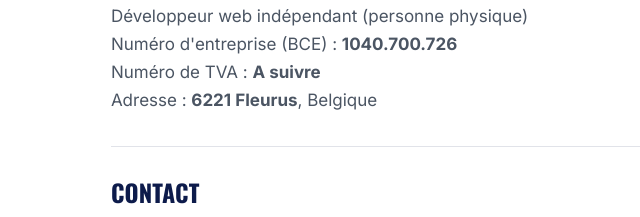
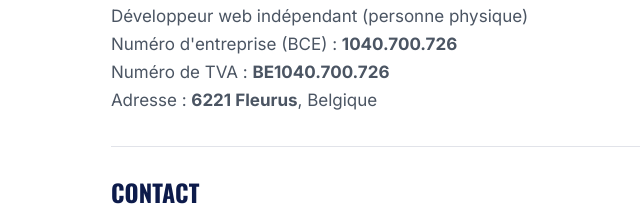
Before and after one commit to cyrilfassiau/Fassiau-Dev, a plain HTML site: page mentions-legales.html in a window 1280 px wide. Shown: the part 359-576 px from the top of the page, 204-844 px from the left. Drawn offline with Linux system fonts and the light colour scheme.

Commit message:
TVA number added

```diff
--- a/mentions-legales.html
+++ b/mentions-legales.html
@@ -79,7 +79,7 @@
                         Cyril Fassiau<br>
                         Développeur web indépendant (personne physique)<br>
                         Numéro d'entreprise (BCE) : <strong>1040.700.726</strong><br>
-                        Numéro de TVA : <strong>A suivre</strong><br>
+                        Numéro de TVA : <strong>BE1040.700.726</strong><br>
                         Adresse : <strong>6221 Fleurus</strong>, Belgique
                     </p>
                 </div>
```
